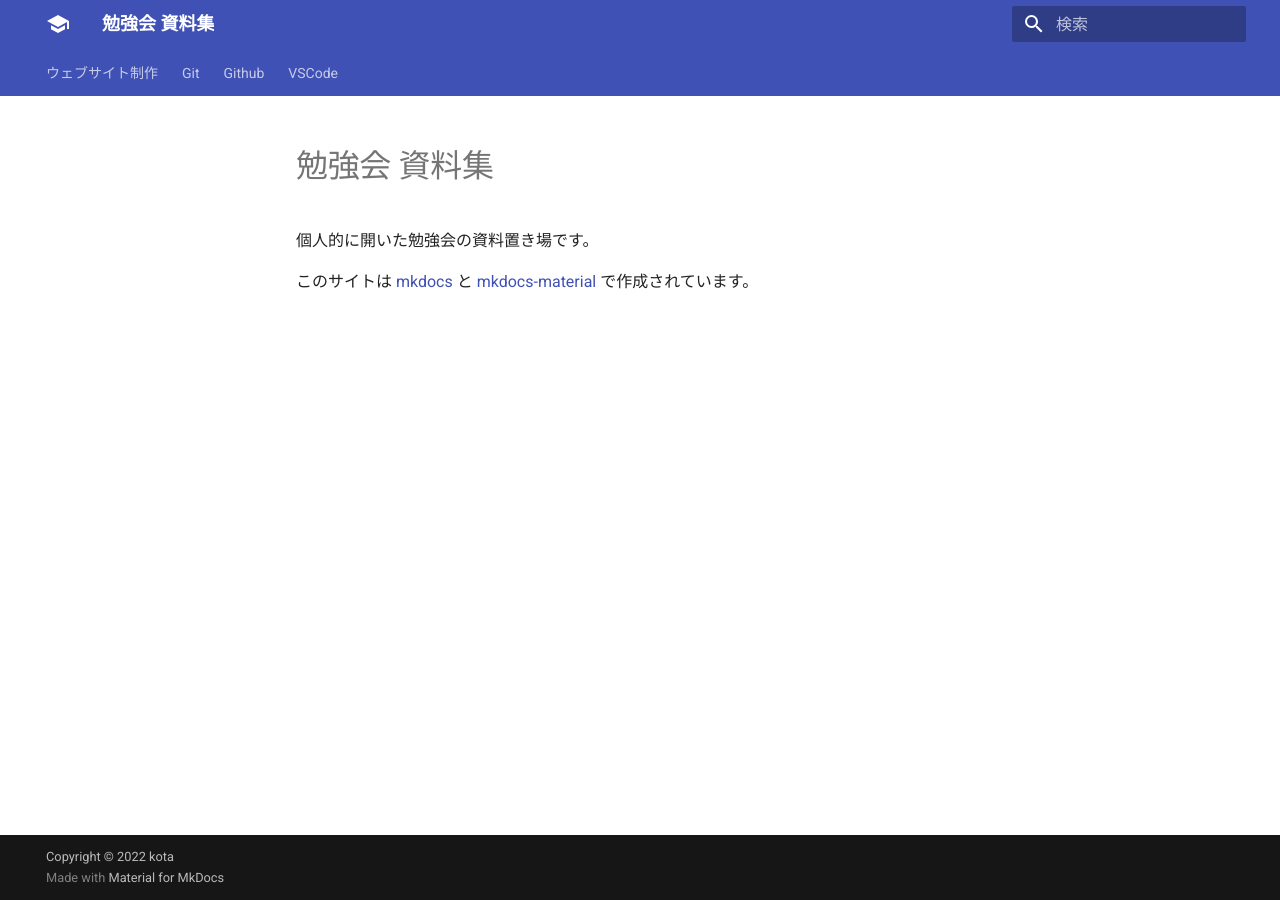
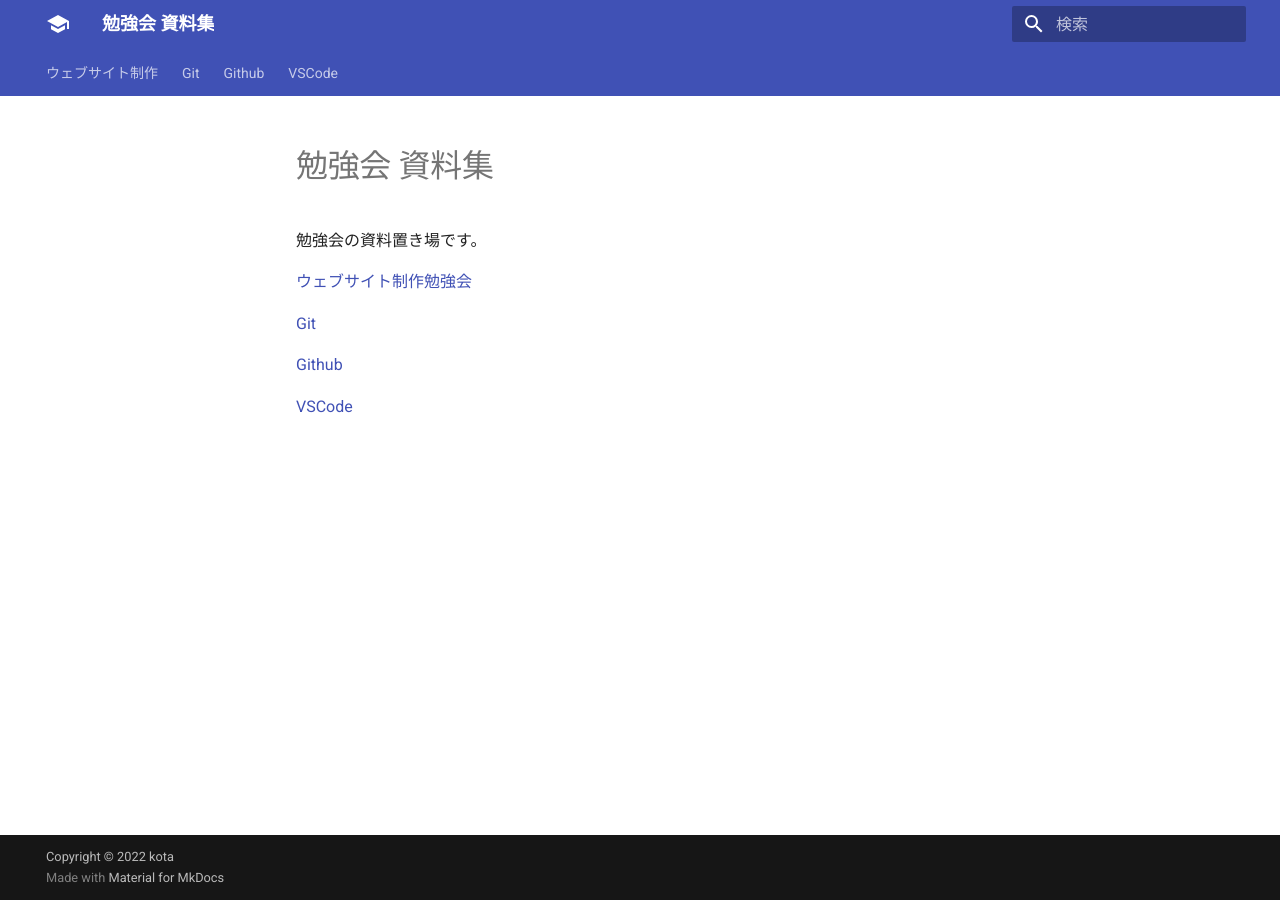
Before and after one commit to yashikota/meetup, an MkDocs documentation site: the page built from docs/index.md, in a window 1280 px wide. Built offline with MkDocs 1.6.1 and Material for MkDocs 9.7.7, drawn with Linux system fonts in a browser that asks for light colours.

Commit message:
change: indexの編集

```diff
--- a/docs/index.md
+++ b/docs/index.md
@@ -1,9 +1,11 @@
 # 勉強会 資料集
 
-個人的に開いた勉強会の資料置き場です。
+勉強会の資料置き場です。
 
-このサイトは
-[mkdocs](https://www.mkdocs.org/)
-と
-[mkdocs-material](https://squidfunk.github.io/mkdocs-material/)
-で作成されています。
+[ウェブサイト制作勉強会](https://meetup.yashikota.com/web/syllabus/)
+
+[Git](https://meetup.yashikota.com/git/install/)
+
+[Github](https://meetup.yashikota.com/github/install/)
+
+[VSCode](https://meetup.yashikota.com/vscode/install/)
```
